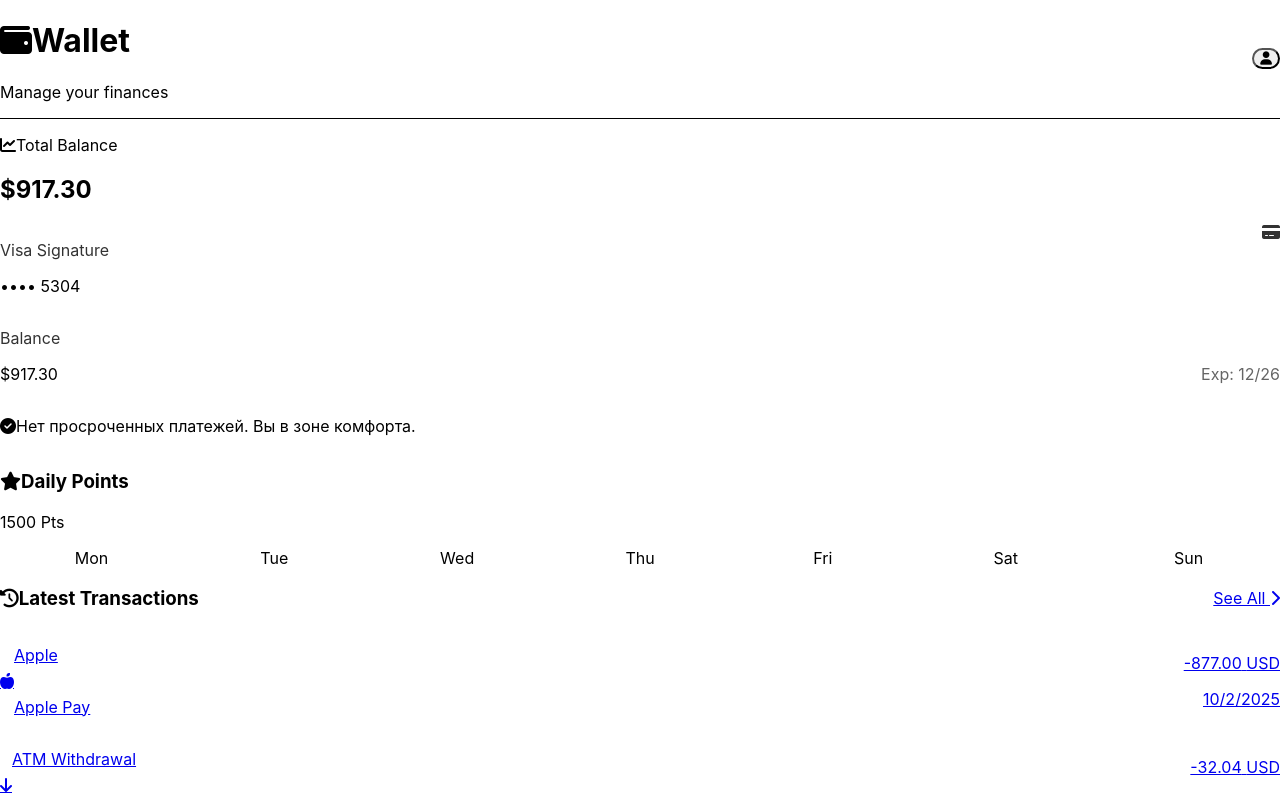
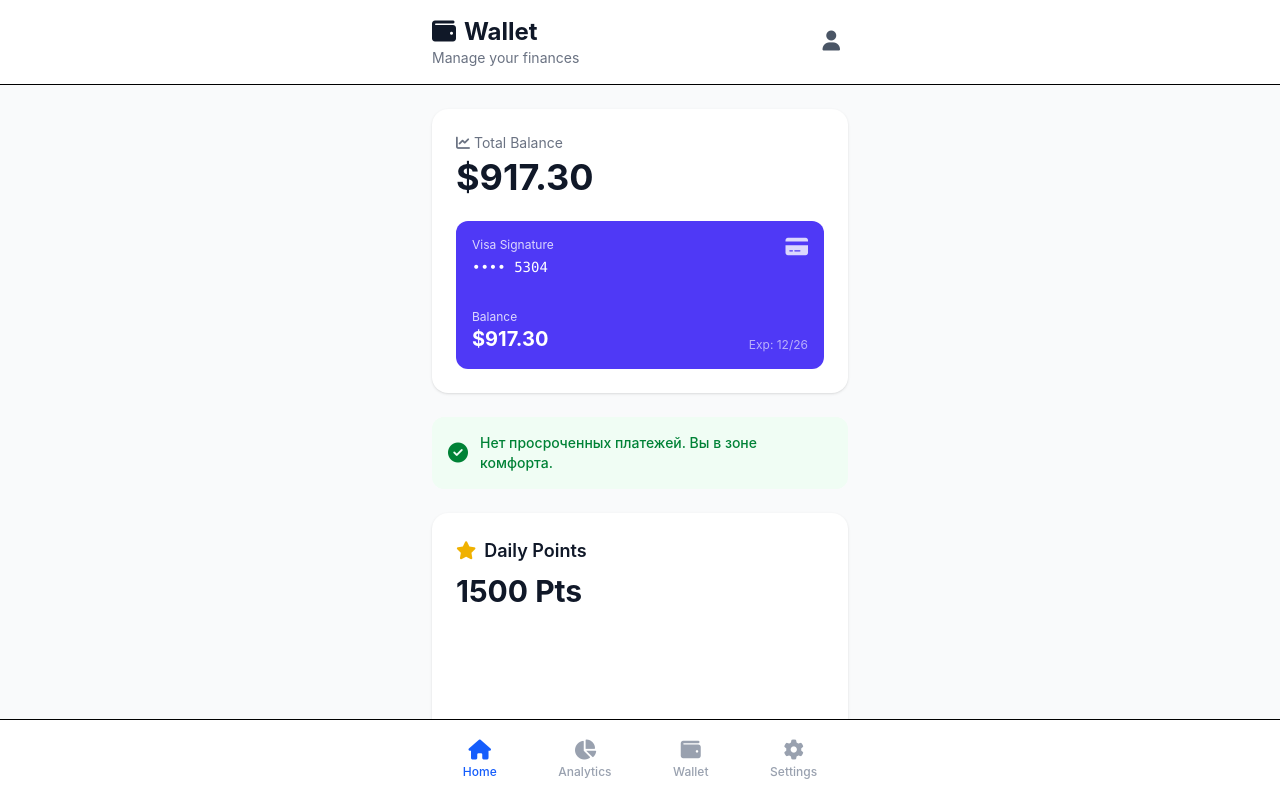
Before and after one commit to Terrad77/wallet-app-vite, a React (Vite) app: page / in a window 1280 px wide. Shown: the top 795 px of the page. Built offline with nearby package versions, Linux system fonts and the light colour scheme.

Commit message:
fix tailwind config

```diff
--- a/package.json
+++ b/package.json
@@ -10,6 +10,7 @@
     "preview": "vite preview"
   },
   "dependencies": {
+    "@tailwindcss/vite": "^4.1.14",
     "react": "^19.1.1",
     "react-dom": "^19.1.1"
   },
--- a/src/index.css
+++ b/src/index.css
@@ -1,6 +1,7 @@
-@tailwind base;
+/* @tailwind base;
 @tailwind components;
-@tailwind utilities;
+@tailwind utilities; */
+@import "tailwindcss";
 
 body {
   margin: 0;
--- a/vite.config.ts
+++ b/vite.config.ts
@@ -1,10 +1,11 @@
 import { defineConfig } from "vite";
+import tailwindcss from "@tailwindcss/vite";
 import react from "@vitejs/plugin-react";
 import path from "path";
 
 // https://vite.dev/config/
 export default defineConfig({
-  plugins: [react()],
+  plugins: [react(), tailwindcss()],
   resolve: {
     alias: {
       react: path.resolve(__dirname, "node_modules/react"),
```
Also changed, not shown: 1 other file (tests, documents, lock files or other folders).
